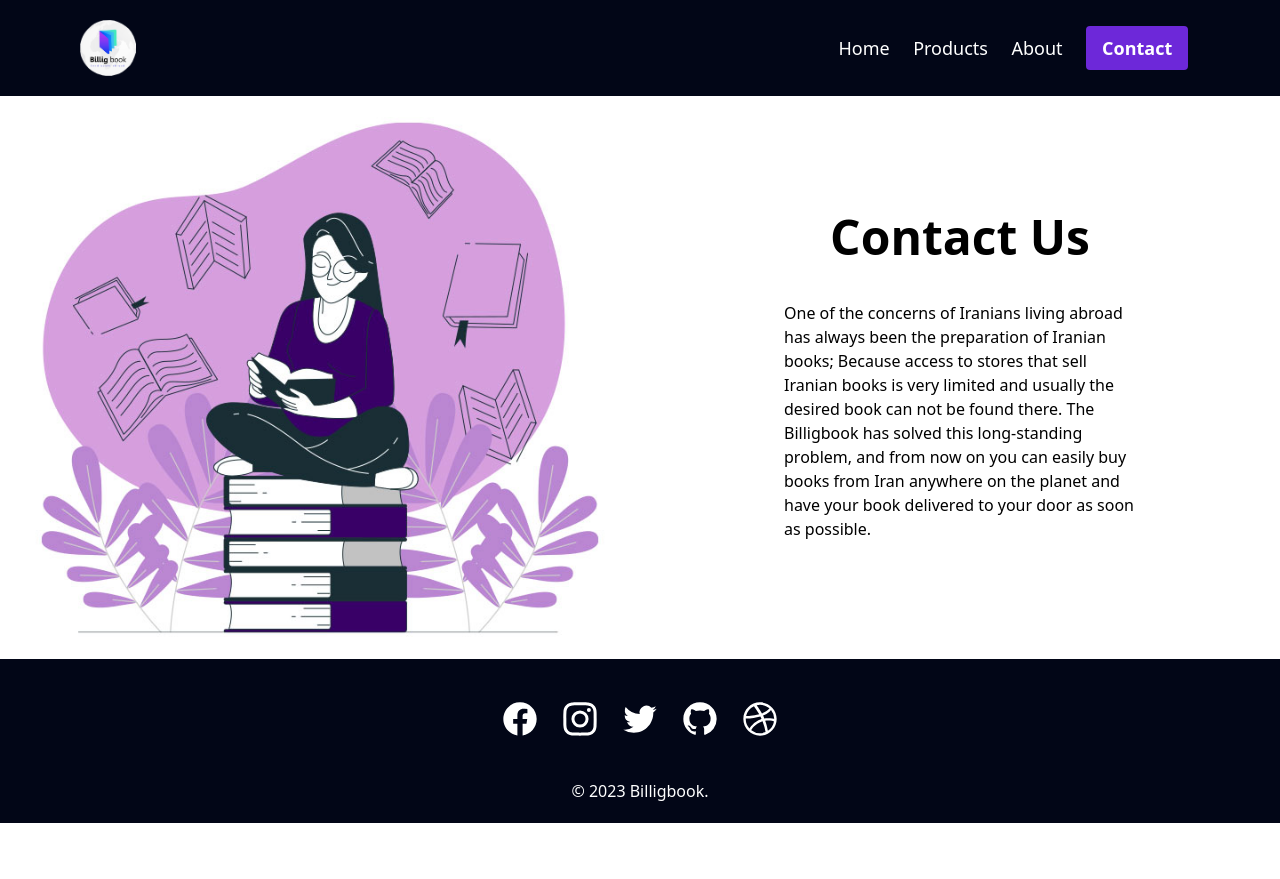
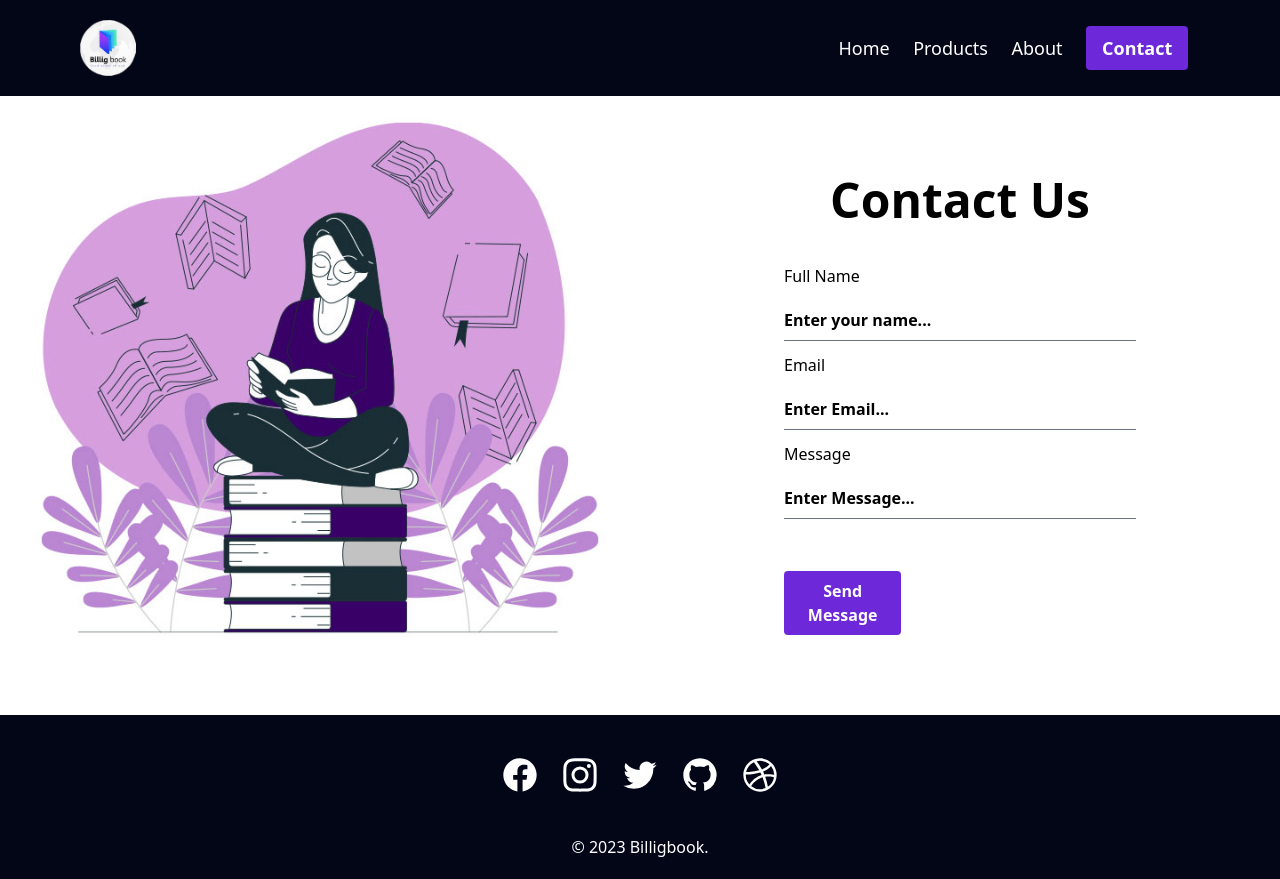
Before and after one commit to Masoudbkhti/first-spa, a React (Vite) app: page /contact in a window 1280 px wide. Before the commit the page ends 823 px from the top, so only its background shows below. Built offline with nearby package versions, Linux system fonts and the light colour scheme.

Commit message:
complete Contact form

```diff
--- a/src/components/Contact.jsx
+++ b/src/components/Contact.jsx
@@ -1,18 +1,39 @@
 import contactimg from "../assets/images/contact.jpg";
 export const Contact = () => {
+  const formSubmitHandler = (e) => {
+    e.preventDefault();
+  };
   return (
     <div class="grid grid-cols-2">
       <img src={contactimg} class="w-screen"></img>
       <div class="py-20 px-36 flex flex-col justify-center items-center gap-10">
         <h2 class="text-5xl font-bold">Contact Us</h2>
-        <p>
-          One of the concerns of Iranians living abroad has always been the
-          preparation of Iranian books; Because access to stores that sell
-          Iranian books is very limited and usually the desired book can not be
-          found there. The Billigbook has solved this long-standing problem, and
-          from now on you can easily buy books from Iran anywhere on the planet
-          and have your book delivered to your door as soon as possible.
-        </p>
+        <form class="flex flex-col gap-3 w-full" onSubmit={formSubmitHandler}>
+          <label for="name">Full Name</label>
+          <input
+            for="name"
+            type="text"
+            placeholder="Enter your name..."
+            class="placeholder:text-black font-semibold border-b border-gray-500 py-2 focus:outline-none"
+          ></input>
+          <label for="name">Email</label>
+          <input
+            for="name"
+            type="text"
+            placeholder="Enter Email..."
+            class="placeholder:text-black font-semibold border-b border-gray-500 py-2 focus:outline-none"
+          ></input>
+          <label for="name">Message</label>
+          <input
+            for="name"
+            type="textarea"
+            placeholder="Enter Message..."
+            class="placeholder:text-black font-semibold border-b border-gray-500 py-2 focus:outline-none"
+          ></input>
+          <button className=" bg-violet-700 hover:bg-violet-500 text-white font-bold py-2 px-4 rounded mt-10 w-1/3">
+            Send Message
+          </button>
+        </form>
       </div>
     </div>
   );
```
